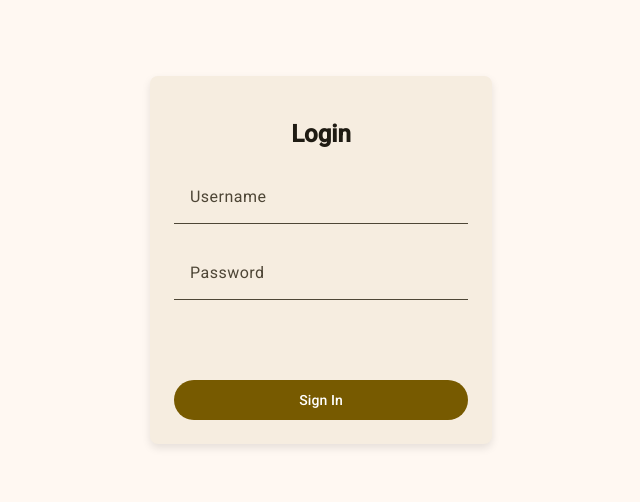
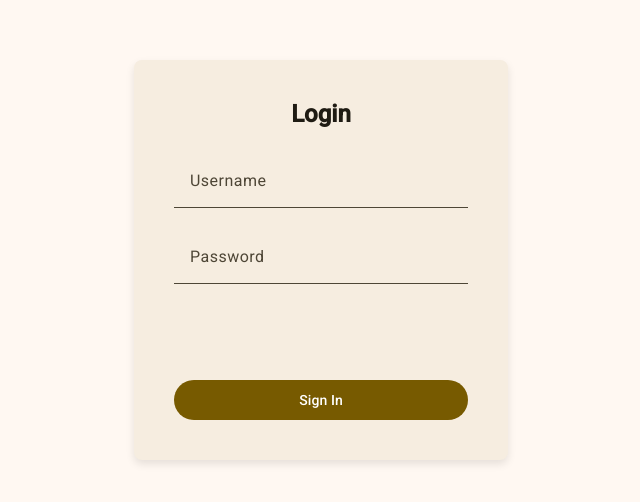
Before and after one commit to dorade3000/calendario, an Angular app in the folder frontend/: page / in a window 1280 px wide. Shown: the part 140-642 px from the top of the page, without its empty margins (319-959 px from the left). Built offline with nearby package versions, Linux system fonts and the light colour scheme.

Commit message:
login field optisch etwas angepasst

```diff
--- a/frontend/src/app/features/login-page/login.component.html
+++ b/frontend/src/app/features/login-page/login.component.html
@@ -1,7 +1,7 @@
 <div class="page-container">
   <div class="login-container">
     <div class="headline-and-form-fields">
-      <h2>Login</h2>
+      <h2 class="headline">Login</h2>
 
       <mat-form-field class="login-field">
         <mat-label>Username</mat-label>
--- a/frontend/src/app/features/login-page/login.component.scss
+++ b/frontend/src/app/features/login-page/login.component.scss
@@ -12,11 +12,15 @@
 		box-shadow: 0 4px 8px rgba(0, 0, 0, 0.1);
 		min-height: 320px;
 		min-width: 294px;
-		padding: 24px;
+		padding: 40px;
 		display: flex;
 		flex-direction: column;
 		justify-content: space-between;
 		.headline-and-form-fields {
+			.headline {
+				margin-top: 0;
+				margin-bottom: 24px;
+			}
 			display: flex;
 			flex-direction: column;
 			align-items: center;
```
